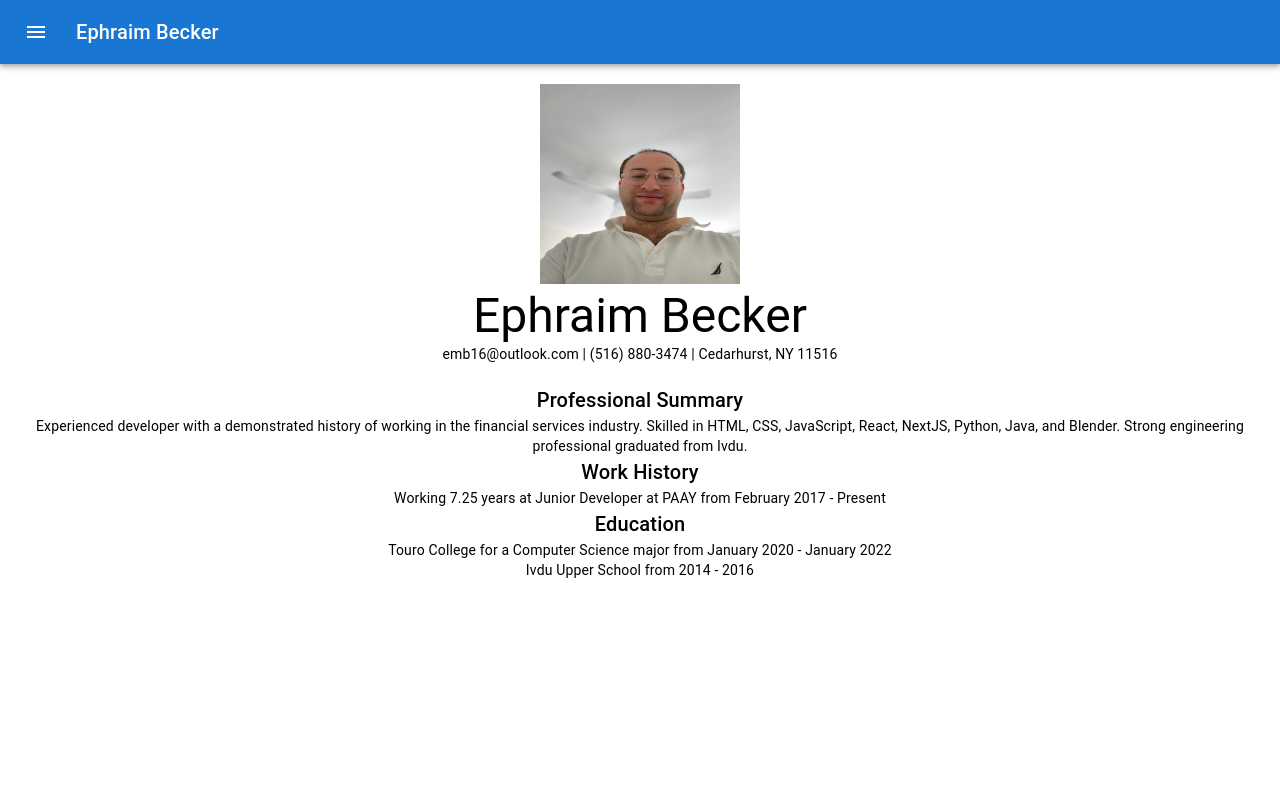
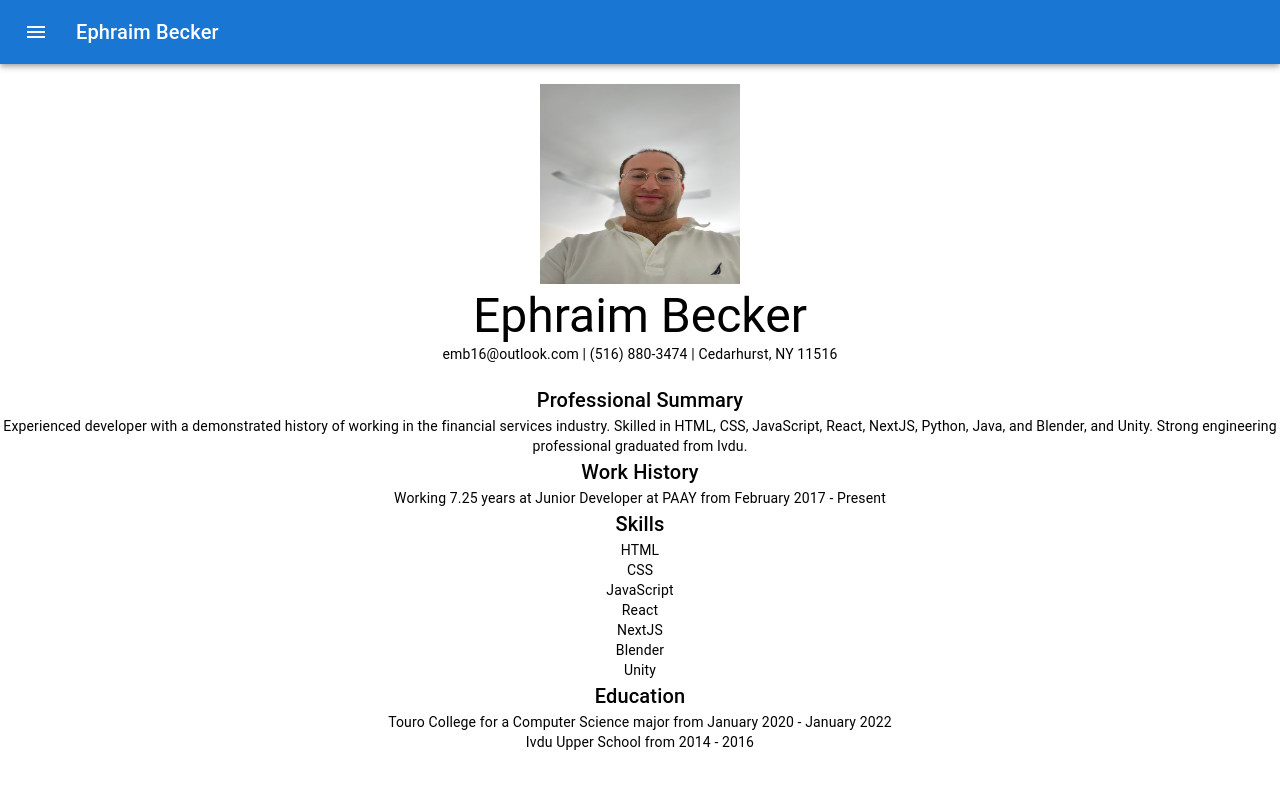
Before and after one commit to EphraimB/ephraim-becker-v2, a Next.js app: page /resume in a window 1280 px wide. Shown: the top 788 px of the page. Built offline with nearby package versions, Linux system fonts and the light colour scheme.

Commit message:
Updated resume.

```diff
--- a/app/resume/page.tsx
+++ b/app/resume/page.tsx
@@ -33,8 +33,8 @@ export default function Resume() {
         <Typography variant="body2" component="p">
           Experienced developer with a demonstrated history of working in the
           financial services industry. Skilled in HTML, CSS, JavaScript, React,
-          NextJS, Python, Java, and Blender. Strong engineering professional
-          graduated from Ivdu.
+          NextJS, Python, Java, and Blender, and Unity. Strong engineering
+          professional graduated from Ivdu.
         </Typography>
       </Grid>
       <br />
@@ -48,6 +48,34 @@ export default function Resume() {
         <Typography variant="body2" component="p">
           Working {dayjs().diff("2017-02-08", "year", true).toFixed(2)} years at
           Junior Developer at PAAY from February 2017 - Present
+        </Typography>
+      </Grid>
+      <Grid item xs={12}>
+        <Typography variant="h6" component="h4">
+          Skills
+        </Typography>
+      </Grid>
+      <Grid item xs={12}>
+        <Typography variant="body2" component="p">
+          HTML
+        </Typography>
+        <Typography variant="body2" component="p">
+          CSS
+        </Typography>
+        <Typography variant="body2" component="p">
+          JavaScript
+        </Typography>
+        <Typography variant="body2" component="p">
+          React
+        </Typography>
+        <Typography variant="body2" component="p">
+          NextJS
+        </Typography>
+        <Typography variant="body2" component="p">
+          Blender
+        </Typography>
+        <Typography variant="body2" component="p">
+          Unity
         </Typography>
       </Grid>
       <Grid item xs={12}>
```
